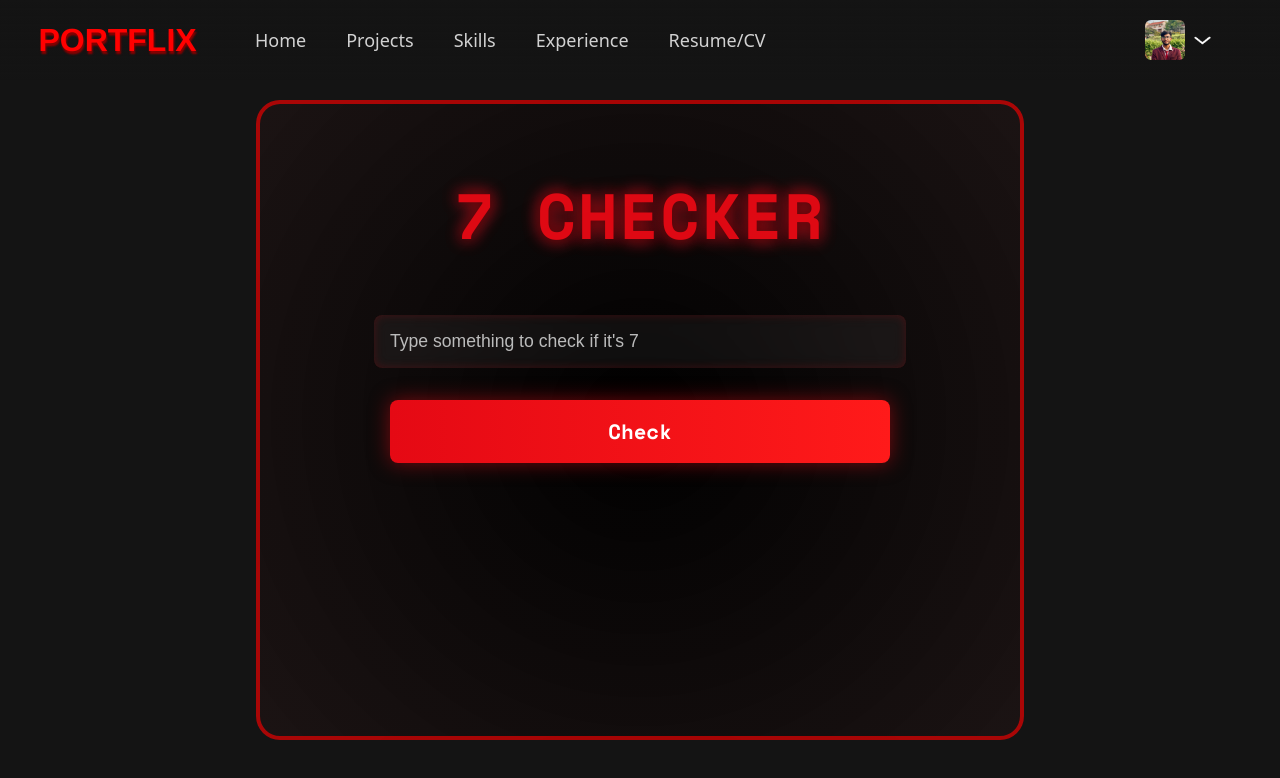
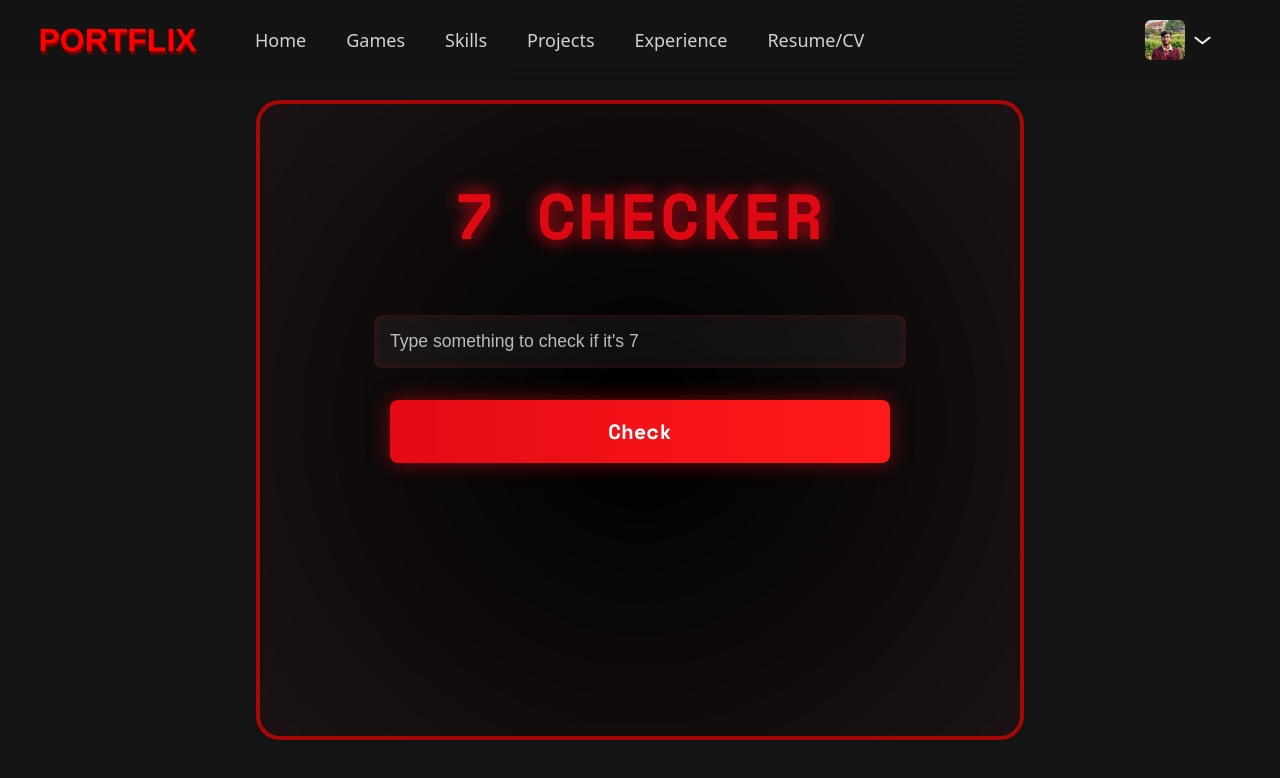
Before and after one commit to RishikRacha/Portfolio, a React (Vite) app: page /Portfolio/game/isSeven in a window 1280 px wide. Shown: the top 778 px of the page. Built offline with nearby package versions, Linux system fonts and the light colour scheme.

Commit message:
added missing new project section to nav

```diff
--- a/src/components/Nav/Nav.jsx
+++ b/src/components/Nav/Nav.jsx
@@ -47,9 +47,10 @@ function Nav() {
         <div className={`left ${navOpen ? 'navOpen' : ''}`} >
             <div className={`navOverlay ${navOpen ? 'navOpen' : ''}`}  onClick={toggleNav}></div>
             <Link className='navButton' to="/" onClick={() => {scrollToSection(11); toggleNav();}}>Home</Link>
-            <Link className='navButton' to="/#subheading1"  onClick={toggleNav}>Projects</Link>
+            <Link className='navButton' to="/#subheading1" onClick={toggleNav}>Games</Link>
             <Link className='navButton' to="/#subheading2" onClick={toggleNav}>Skills</Link>
-            <Link className='navButton' to="/#subheading3" onClick={toggleNav}>Experience</Link>
+            <Link className='navButton' to="/#subheading3"  onClick={toggleNav}>Projects</Link>
+            <Link className='navButton' to="/#subheading4" onClick={toggleNav}>Experience</Link>
             <Link className='navButton' to="https://drive.google.com/file/d/182z8aV2JoByVJPGYE8U9kcPZ9ik2UZ_L/view?usp=share_link" target="_blank" rel="noopener noreferrer">Resume/CV</Link>
         </div>
 
--- a/src/components/ScrollHandler/ScrollHandler.jsx
+++ b/src/components/ScrollHandler/ScrollHandler.jsx
@@ -35,6 +35,15 @@ export default function ScrollHandler() {
                     navigate();
             }
         }
+        else if (hash === "#subheading4") {
+            const el = document.getElementsByClassName("bodyTitle")[3];
+            if (el) {
+                const elementTop =
+                    el.getBoundingClientRect().top + window.pageYOffset;
+                    window.scrollTo({ top: elementTop - 80, behavior: "smooth" });
+                    navigate();
+            }
+        }
 
     }, [location]);
 
```
